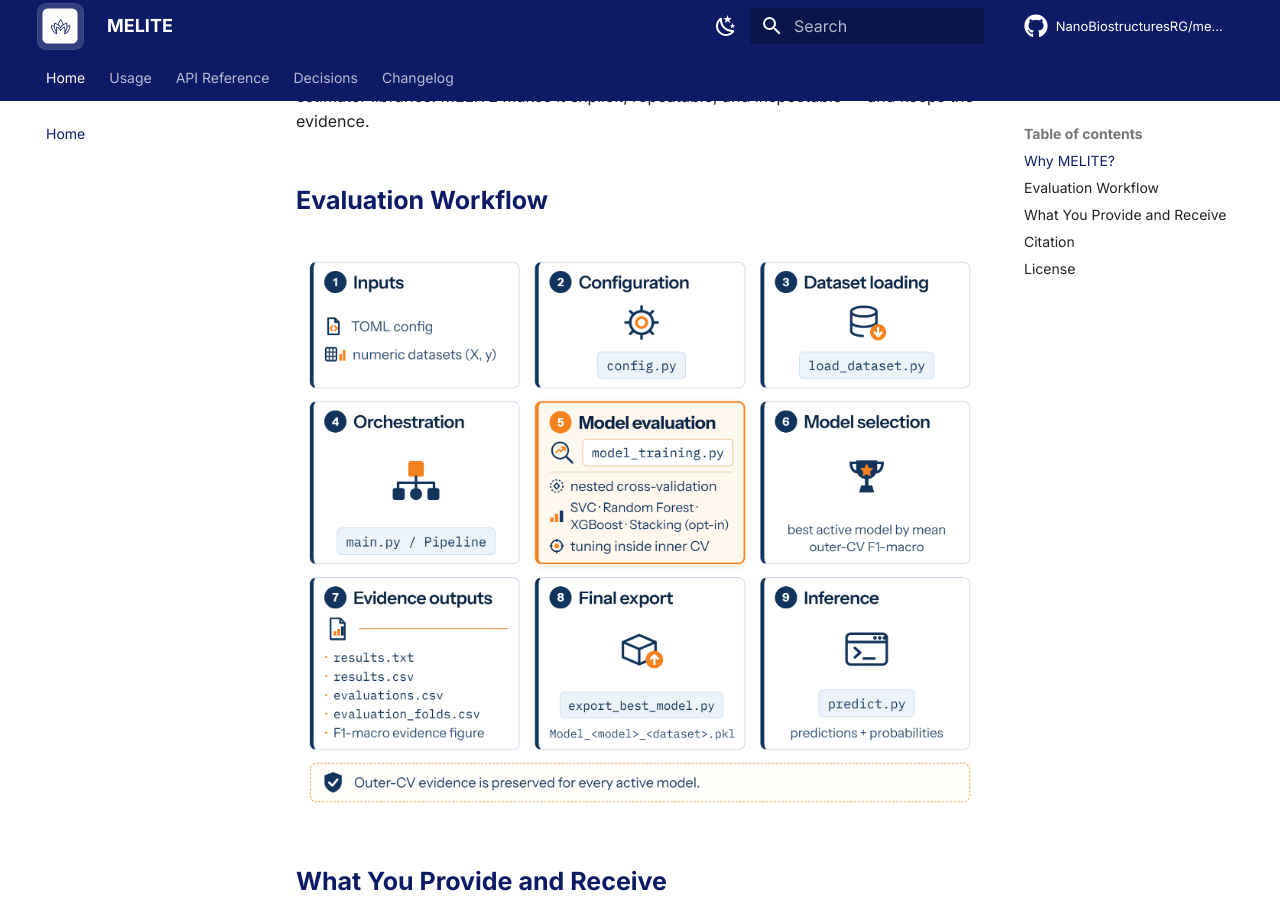
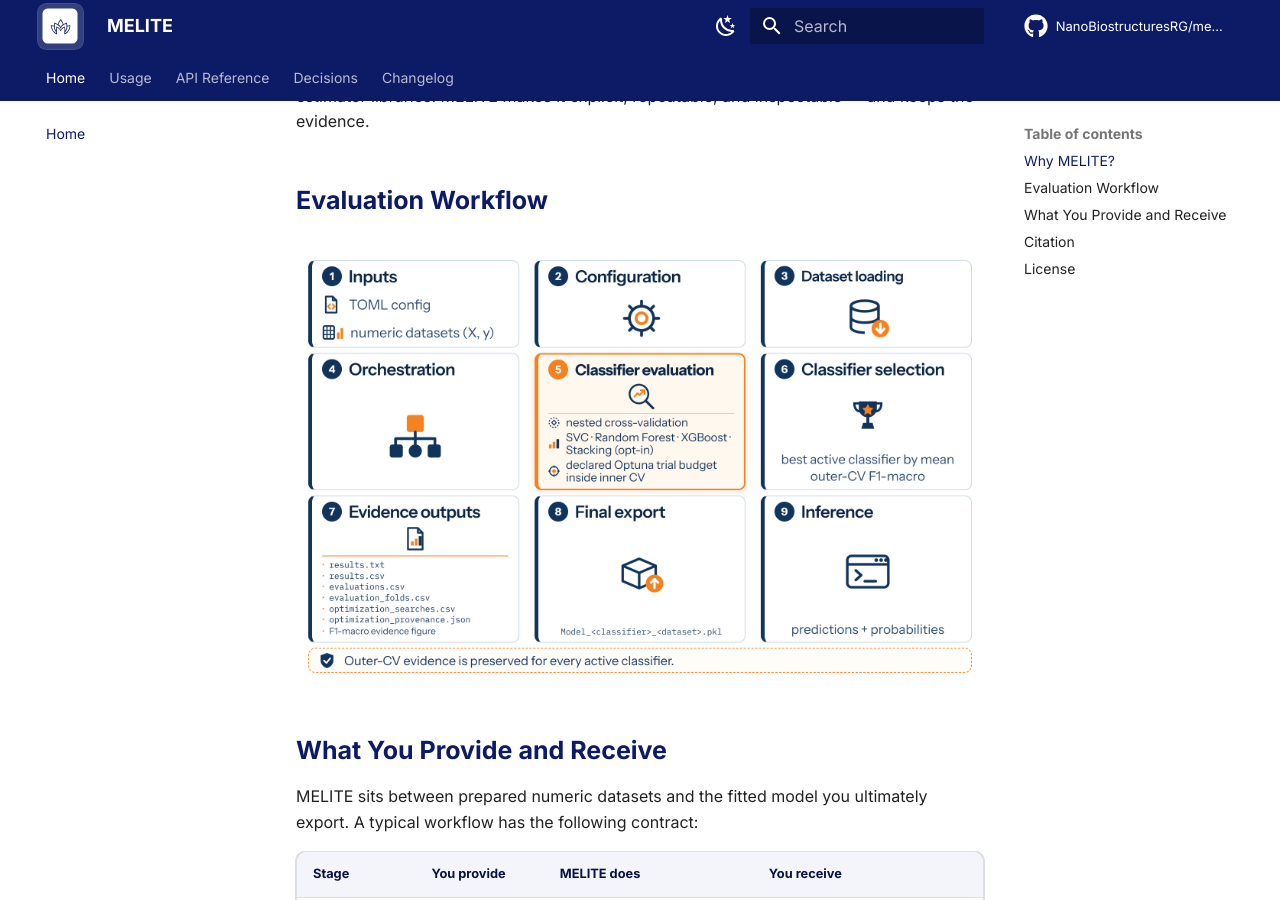
Before and after one commit to NanoBiostructuresRG/melite, an MkDocs documentation site: the page built from docs/index.md, in a window 1280 px wide and 900 px high, scrolled down 1284 px. Built offline with MkDocs 1.6.1 and Material for MkDocs 9.7.7, drawn with Linux system fonts in a browser that asks for light colours; comment, search, counter and statistics services are not loaded.

Commit message:
docs: refresh v0.3.0 citation and workflow figure

```diff
--- a/docs/index.md
+++ b/docs/index.md
@@ -59,7 +59,7 @@ inspectable — and keeps the evidence.
 
 ## Evaluation Workflow
 
-<img class="ms-workflow-image" src="assets/Melite_pipeline.png" alt="MELITE evaluation workflow">
+<img class="ms-workflow-image" src="assets/melite_v0.3.0.png" alt="MELITE evaluation workflow">
 
 ## What You Provide and Receive
 
```
Also changed, not shown: docs/assets/Melite_pipeline.png (deleted), docs/assets/melite_v0.3.0.png (added), 1 other file.
